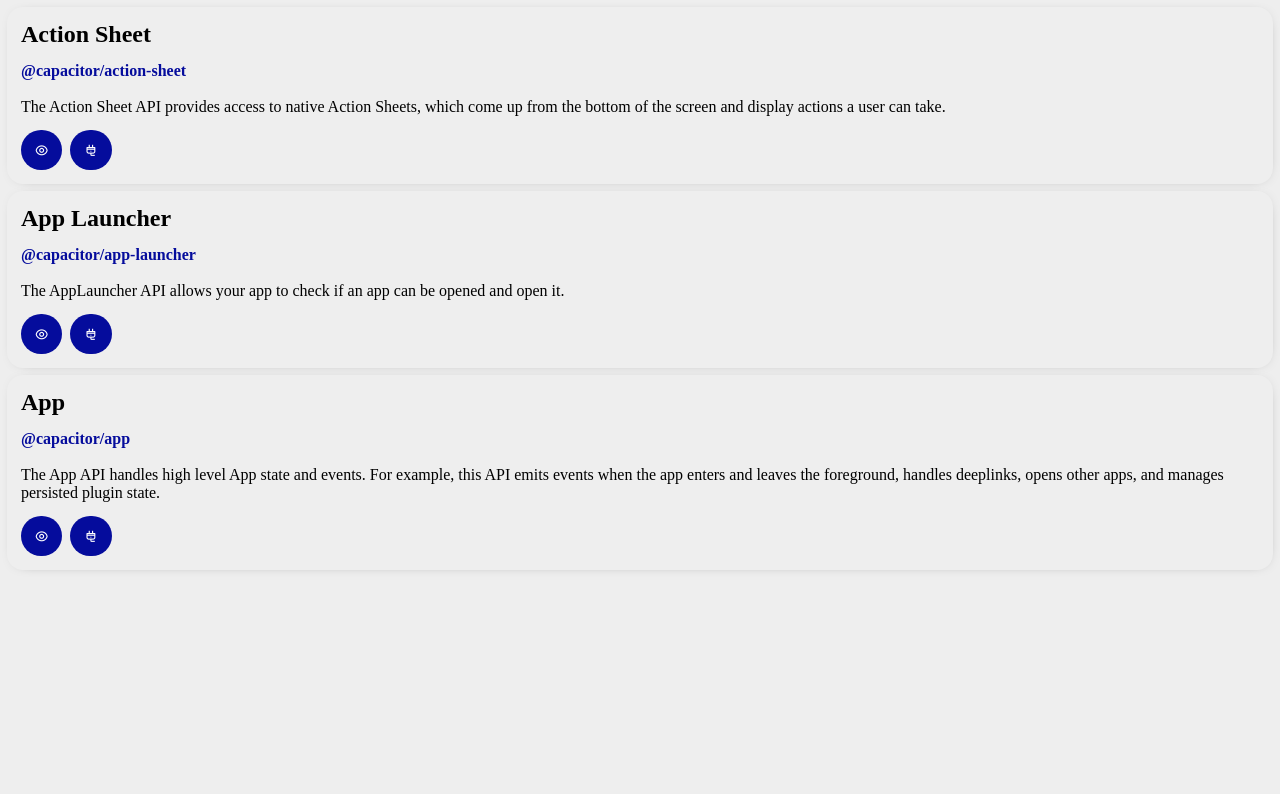
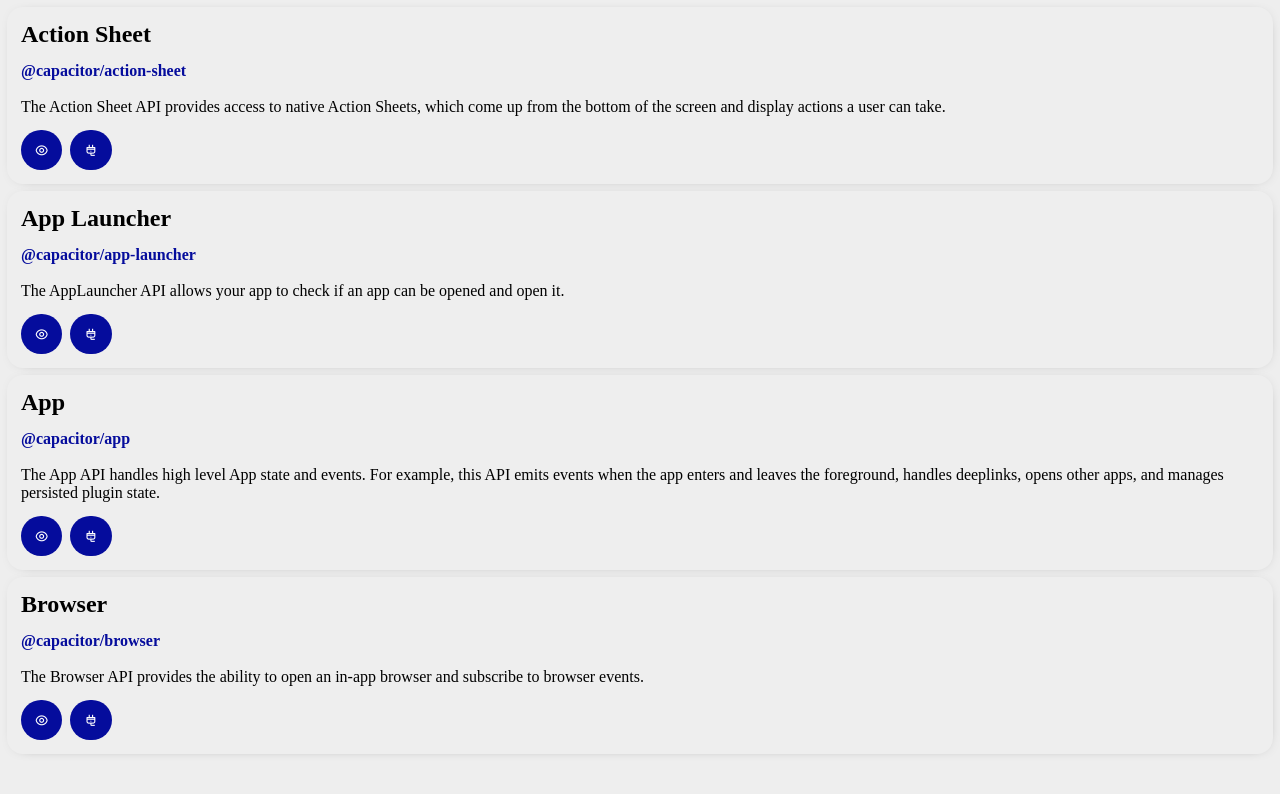
Before and after one commit to EdvaldoLima/capacitorjs-apis, a Vue app: page / in a window 1280 px wide. Shown: the top 794 px of the page. Built offline with nearby package versions, Linux system fonts and the light colour scheme.

Commit message:
feat: plugin browser

```diff
--- a/package.json
+++ b/package.json
@@ -15,6 +15,7 @@
     "@capacitor/android": "^6.1.1",
     "@capacitor/app": "^6.0.0",
     "@capacitor/app-launcher": "^6.0.1",
+    "@capacitor/browser": "^6.0.1",
     "@capacitor/core": "^6.1.1",
     "remixicon": "^4.3.0",
     "vue": "^3.4.31",
--- a/src/constants/plugins.ts
+++ b/src/constants/plugins.ts
@@ -13,7 +13,7 @@
     description:
       "The Action Sheet API provides access to native Action Sheets, which come up from the bottom of the screen and display actions a user can take.",
     toPage: "/action-sheet",
-    documentation: "",
+    documentation: "https://capacitorjs.com/docs/apis/action-sheet",
   },
   {
     title: "App Launcher",
@@ -21,7 +21,7 @@
     description:
       "The AppLauncher API allows your app to check if an app can be opened and open it.",
     toPage: "/app-launcher",
-    documentation: "",
+    documentation: "https://capacitorjs.com/docs/apis/app-launcher",
   },
   {
     title: "App",
@@ -29,7 +29,15 @@
     description:
       "The App API handles high level App state and events. For example, this API emits events when the app enters and leaves the foreground, handles deeplinks, opens other apps, and manages persisted plugin state.",
     toPage: "/app",
-    documentation: "",
+    documentation: "https://capacitorjs.com/docs/apis/app",
+  },
+  {
+    title: "Browser",
+    plugin: "@capacitor/browser",
+    description:
+      "The Browser API provides the ability to open an in-app browser and subscribe to browser events.",
+    toPage: "/browser",
+    documentation: "https://capacitorjs.com/docs/apis/browser",
   },
 ];
 
--- /dev/null
+++ b/src/pages/browser/index.vue
@@ -0,0 +1,13 @@
+<script setup lang="ts">
+import { openBrowserURL } from "@/plugins/capacitorjs";
+
+// Partials
+import Page from "@/pages/partials/Page.vue";
+</script>
+<template>
+  <Page>
+    <VButton @click="openBrowserURL('http://capacitorjs.com/')">
+      capacitorjs.com
+    </VButton>
+  </Page>
+</template>
--- a/src/pages/index.vue
+++ b/src/pages/index.vue
@@ -1,4 +1,5 @@
 <script setup lang="ts">
+import { openBrowserURL } from "@/plugins/capacitorjs";
 import plugins from "@/constants/plugins";
 
 // Methods
@@ -29,7 +30,7 @@
               <i class="ri-eye-line"></i>
             </VButton>
           </router-link>
-          <VButton>
+          <VButton @click="openBrowserURL(plugin.documentation)">
             <i class="ri-plug-line"></i>
           </VButton>
         </div>
--- /dev/null
+++ b/src/plugins/capacitorjs/Browser.ts
@@ -0,0 +1,5 @@
+import { Browser } from '@capacitor/browser';
+
+export const openBrowserURL = async (url: string) => {
+  await Browser.open({ url });
+};
--- a/src/plugins/capacitorjs/index.ts
+++ b/src/plugins/capacitorjs/index.ts
@@ -1,3 +1,4 @@
 export { showActions } from "./ActionSheet";
 export { canOpenUrl, openUrl } from "./AppLauncher";
 export { exitApp, minimizeApp, getInfo, getState } from "./App";
+export { openBrowserURL } from "./Browser";
--- a/typed-router.d.ts
+++ b/typed-router.d.ts
@@ -22,5 +22,6 @@
     '/action-sheet/': RouteRecordInfo<'/action-sheet/', '/action-sheet', Record<never, never>, Record<never, never>>,
     '/app/': RouteRecordInfo<'/app/', '/app', Record<never, never>, Record<never, never>>,
     '/app-launcher/': RouteRecordInfo<'/app-launcher/', '/app-launcher', Record<never, never>, Record<never, never>>,
+    '/browser/': RouteRecordInfo<'/browser/', '/browser', Record<never, never>, Record<never, never>>,
   }
 }
```
Also changed, not shown: 5 other files (tests, documents, lock files or other folders).
